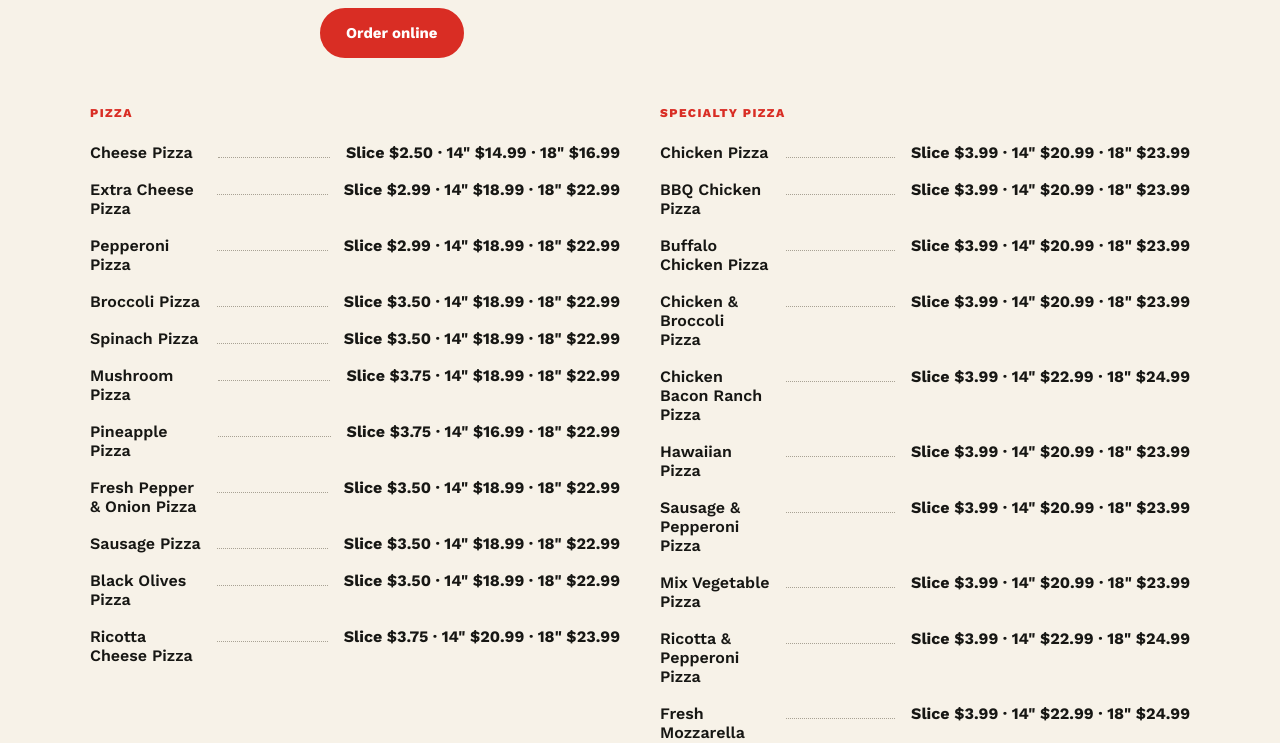
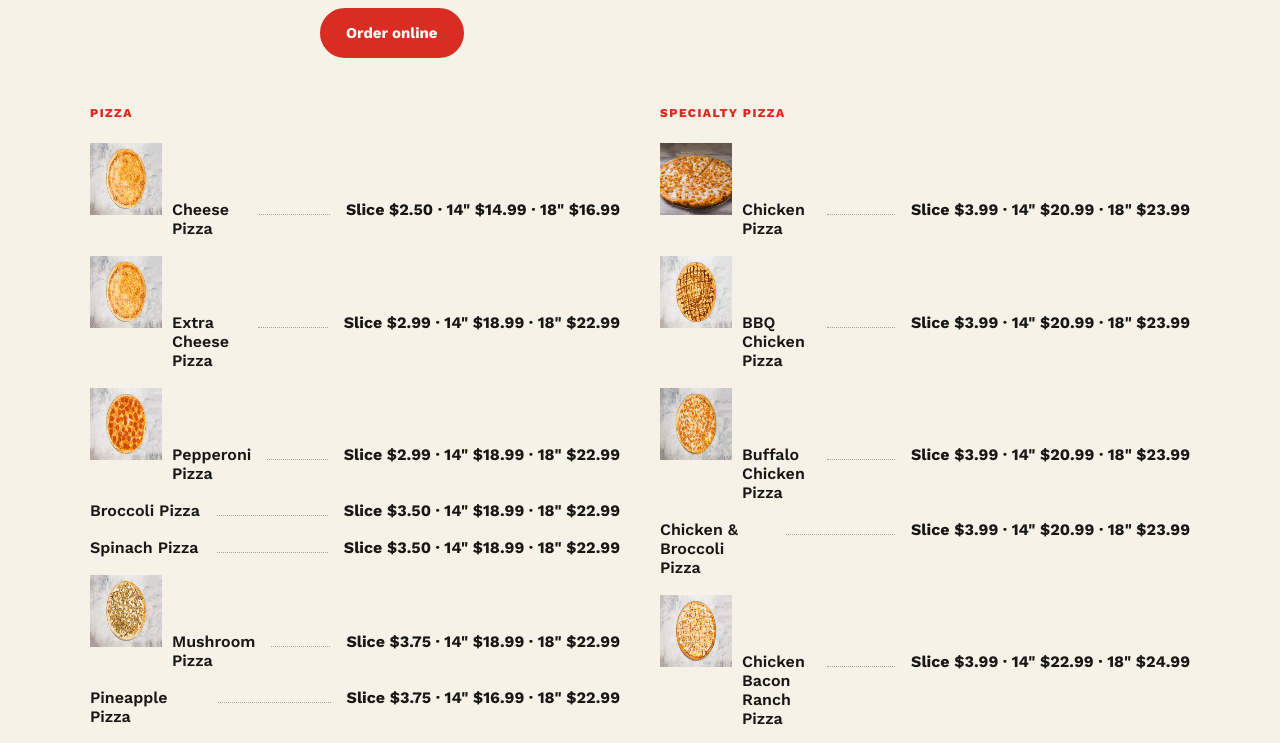
Before and after one commit to justinsoperation-del/famous-pizza-manhattan, a Next.js app: page / in a window 1280 px wide. Shown: the part 2500-3243 px from the top of the page. Built offline with nearby package versions, Linux system fonts and the light colour scheme; no server answers.

Commit message:
Add menu item photos

```diff
--- a/app/page.tsx
+++ b/app/page.tsx
@@ -195,12 +195,25 @@ export default function Home() {
                 <ul>
                   {group.items.map((item) => (
                     <li key={item.id}>
-                      <a href={getOrderUrl(item)} className="menu-row">
+                     <a href={getOrderUrl(item)} className="menu-row menu-row-with-photo">
+  {item.image && (
+    <img
+      src={item.image}
+      alt={item.imageAlt}
+      className="menu-row-photo"
+      loading="lazy"
+      width={72}
+      height={72}
+    />
+  )}
+
   <span className="menu-row-name">
     {item.name}
     {item.badge && <span className="menu-badge">{item.badge}</span>}
   </span>
+
   <span className="menu-row-dots" aria-hidden="true" />
+
   <span className="menu-row-price">
     {item.slicePrice || item.mediumPrice || item.largePrice
       ? [
```
Lines whose indentation alone changed are shown as unchanged.
